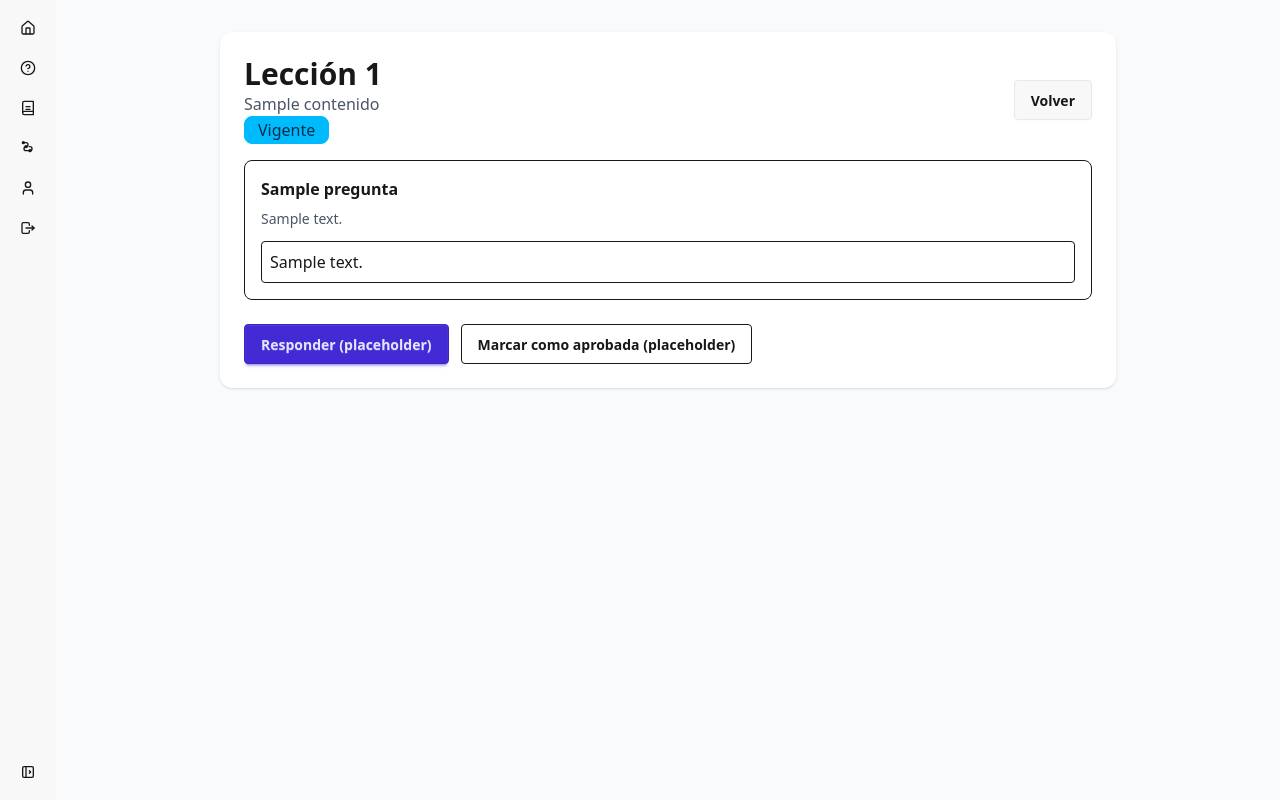
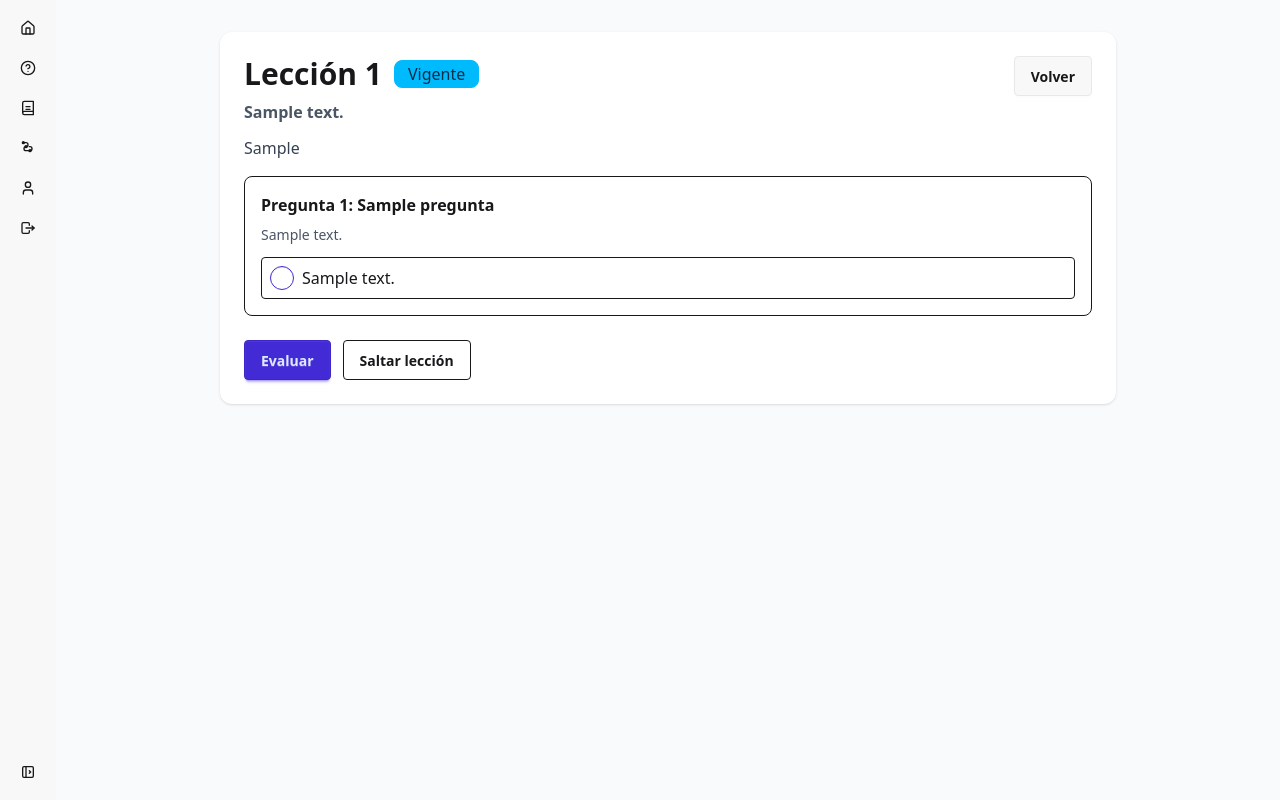
Before and after one commit to 10scar/scatola, a Django app: page /rutas/leccion/1/ in a window 1280 px wide. Run offline with Django 5.2, Linux system fonts and the light colour scheme; a user stored in the database is signed in; tables that the repository leaves empty hold one stand-in row (values such as "Sample post"); style sheets or scripts are compiled from the project's sources; parts of the project's set-up code (start-up, migrations or seed data) failed here and were passed over; some libraries are stand-ins or nearby versions.

Commit message:
Validacion de lecciones v1

```diff
--- a/Proyecto/preguntas/models.py
+++ b/Proyecto/preguntas/models.py
@@ -41,6 +41,11 @@ class Contenido(models.Model):
     tema = models.ForeignKey(Tema, related_name='contenidos', on_delete=models.CASCADE)
     titulo = models.CharField(max_length=150)
     descripcion = models.TextField(help_text="Contenido explicativo detallado.")
+    explicacion = models.TextField(
+        null=True,
+        blank=True,
+        help_text="Explicación pedagógica que verá el estudiante antes de responder las preguntas."
+    )
     icono = models.CharField(max_length=50, null=True, blank=True)
     padre_id = models.ForeignKey('self', null=True, blank=True, on_delete=models.SET_NULL, related_name='hijos')
 
--- a/Proyecto/rutas/views.py
+++ b/Proyecto/rutas/views.py
@@ -148,22 +148,96 @@ def listar_lecciones(request):
 
 @login_required
 def ver_leccion(request, leccion_id):
-    """Muestra una lección específica, validando estado y pertenencia al usuario."""
+    """Muestra una lección específica y permite evaluarla o saltarla."""
     leccion = get_object_or_404(
         Leccion.objects.select_related('ruta', 'contenido').prefetch_related('preguntas__opciones'),
         id=leccion_id,
         ruta__usuario=request.user
     )
 
-    estado = leccion.estado
-    if estado == Leccion.ESTADO_BLOQUEADA:
+    # Recalcular estados por si cambió algo en la ruta
+    actualizar_estados_lecciones(leccion.ruta)
+    leccion.refresh_from_db()
+
+    if leccion.estado == Leccion.ESTADO_BLOQUEADA:
         messages.warning(request, "Esta lección está bloqueada. Completa las anteriores para desbloquearla.")
-        return redirect('listar_lecciones')
+        return redirect('rutas:listar_lecciones')
 
-    # Más adelante aquí se manejará la lógica de responder preguntas.
+    preguntas = list(leccion.preguntas.all())
+    total_preguntas = len(preguntas)
+
+    if request.method == "POST" and leccion.estado == Leccion.ESTADO_VIGENTE:
+        accion = request.POST.get("accion")
+
+        # 1) Saltar lección
+        if accion == "saltar":
+            leccion.estado = Leccion.ESTADO_SALTADA
+            leccion.save()
+            actualizar_estados_lecciones(leccion.ruta)
+            messages.info(request, "Has saltado esta lección. Se desbloqueó la siguiente disponible.")
+            return redirect('rutas:listar_lecciones')
+
+        # 2) Evaluar lección
+        if accion == "evaluar":
+            # Si hay menos de 2 preguntas, no vale la pena evaluar
+            if total_preguntas < 2:
+                messages.warning(
+                    request,
+                    "Esta lección aún no tiene suficientes preguntas para ser evaluada. Inténtalo más tarde."
+                )
+                return redirect('rutas:listar_lecciones')
+
+            respuestas_correctas = 0
+            respondidas = 0
+
+            for pregunta in preguntas:
+                campo = f"opcion_{pregunta.id}"
+                opcion_id = request.POST.get(campo)
+                if not opcion_id:
+                    # No respondió esta pregunta → cuenta como incorrecta
+                    continue
+
+                respondidas += 1
+                try:
+                    opcion = pregunta.opciones.get(id=opcion_id)
+                except Opcion.DoesNotExist:
+                    continue
+
+                if (opcion.puntaje or 0) > 0:
+                    respuestas_correctas += 1
+
+            if respondidas == 0:
+                messages.warning(request, "No respondiste ninguna pregunta. Inténtalo nuevamente.")
+                return redirect('rutas:ver_leccion', leccion_id=leccion.id)
+
+            porcentaje = (respuestas_correctas / total_preguntas) * 100
+
+            if porcentaje >= 50:
+                leccion.estado = Leccion.ESTADO_APROBADA
+                leccion.puntaje = int(porcentaje)
+                leccion.save()
+                actualizar_estados_lecciones(leccion.ruta)
+                messages.success(
+                    request,
+                    f"¡Felicitaciones! Aprobaste la lección con {respuestas_correctas} "
+                    f"de {total_preguntas} preguntas correctas ({porcentaje:.0f}%)."
+                )
+            else:
+                # No cambia el estado; puede reintentar
+                leccion.puntaje = int(porcentaje)
+                leccion.save()
+                messages.error(
+                    request,
+                    f"No alcanzaste el 50%. Obtuviste {respuestas_correctas} de "
+                    f"{total_preguntas} preguntas correctas ({porcentaje:.0f}%). "
+                    "Puedes volver a intentarlo cuando quieras."
+                )
+
+            return redirect('rutas:ver_leccion', leccion_id=leccion.id)
+
     context = {
         'leccion': leccion,
-        'preguntas': leccion.preguntas.all(),
-        'estado': estado,
+        'preguntas': preguntas,
+        'estado': leccion.estado,
     }
     return render(request, 'rutas/leccion_detalle.html', context)
--- a/Proyecto/templates/rutas/leccion_detalle.html
+++ b/Proyecto/templates/rutas/leccion_detalle.html
@@ -5,16 +5,30 @@
 {% block page_content %}
 <div class="min-h-screen bg-gray-50 py-8">
   <div class="max-w-4xl mx-auto bg-white p-6 rounded-xl shadow">
-    <div class="flex justify-between items-center mb-4">
+    <div class="flex justify-between items-start mb-4">
       <div>
+        <div class="flex items-center gap-3">
           <h1 class="text-3xl font-bold">Lección {{ leccion.numero }}</h1>
-        <p class="text-gray-600">{{ leccion.contenido.titulo }}</p>
           <span class="badge badge-lg
             {% if estado == leccion.ESTADO_VIGENTE %}badge-info{% elif estado == leccion.ESTADO_APROBADA %}badge-success{% elif estado == leccion.ESTADO_SALTADA %}badge-warning{% else %}badge-ghost{% endif %}">
             {{ leccion.get_estado_display }}
           </span>
         </div>
-      <a href="{% url 'rutas:listar_lecciones' %}" class="btn">Volver</a>
+
+        <p class="text-gray-600 font-semibold mt-2">
+          {{ leccion.contenido.descripcion }}
+        </p>
+
+        {% if leccion.contenido.explicacion %}
+          <div class="mt-3 prose max-w-none text-gray-700">
+            {{ leccion.contenido.explicacion|safe }}
+          </div>
+        {% endif %}
+      </div>
+
+      <a href="{% url 'rutas:listar_lecciones' %}" class="btn">
+        Volver
+      </a>
     </div>
 
     {% if estado == leccion.ESTADO_BLOQUEADA %}
@@ -22,26 +36,54 @@
         Debes completar las lecciones anteriores antes de acceder a esta.
       </div>
     {% else %}
-      <div class="space-y-6">
+      <form method="post" class="space-y-6">
+        {% csrf_token %}
+
         {% for pregunta in preguntas %}
           <div class="border rounded-lg p-4">
-            <h3 class="font-semibold mb-2">{{ pregunta.titulo }}</h3>
+            <h3 class="font-semibold mb-2">
+              Pregunta {{ forloop.counter }}: {{ pregunta.titulo }}
+            </h3>
             <p class="text-sm text-gray-600 mb-3">{{ pregunta.descripcion }}</p>
-            <ul class="space-y-2">
+
+            <div class="space-y-2">
               {% for opcion in pregunta.opciones.all %}
-                <li class="p-2 border rounded">{{ opcion.contenido }}</li>
+                <label class="flex items-center gap-2 p-2 border rounded cursor-pointer hover:bg-gray-50">
+                  <input
+                    type="radio"
+                    name="opcion_{{ pregunta.id }}"
+                    value="{{ opcion.id }}"
+                    class="radio radio-primary"
+                  >
+                  <span>{{ opcion.contenido }}</span>
+                </label>
               {% endfor %}
-            </ul>
+            </div>
           </div>
         {% endfor %}
-      </div>
 
         {% if estado == leccion.ESTADO_VIGENTE %}
-        <div class="mt-6 flex gap-3">
-          <button class="btn btn-primary">Responder (placeholder)</button>
-          <button class="btn btn-outline">Marcar como aprobada (placeholder)</button>
+          <div class="mt-6 flex flex-wrap gap-3">
+            <button
+              type="submit"
+              name="accion"
+              value="evaluar"
+              class="btn btn-primary"
+            >
+              Evaluar
+            </button>
+
+            <button
+              type="submit"
+              name="accion"
+              value="saltar"
+              class="btn btn-outline"
+            >
+              Saltar lección
+            </button>
           </div>
         {% endif %}
+      </form>
     {% endif %}
   </div>
 </div>
```
Also changed, not shown: Proyecto/preguntas/carga/temario.py (line endings or trailing spaces), Proyecto/preguntas/migrations/0009_contenido_explicacion.py (added). Lines whose indentation alone changed are shown as unchanged.
